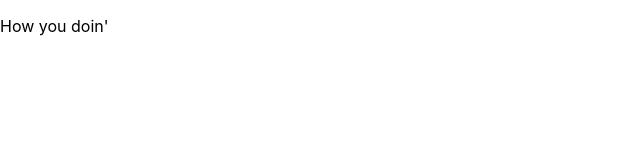
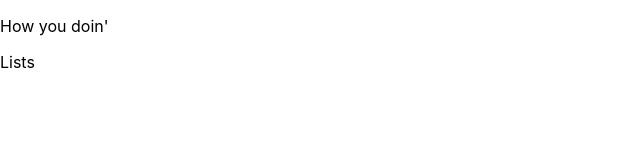
Before and after one commit to SalvadorM271/rubytestapp, a React (Create React App) app in the folder client/: page / in a window 1280 px wide. Shown: the top 160 px of the page, without its empty margins (0-640 px from the left). Built offline with nearby package versions, Linux system fonts and the light colour scheme.

Commit message:
BooksContainer component

```diff
--- a/client/src/App.js
+++ b/client/src/App.js
@@ -1,7 +1,10 @@
+import BooksContainer from "./components/BooksContainer";
+
 function App() {
   return (
     <div>
       <p>How you doin'</p>
+      <BooksContainer />
     </div>
   );
 }
--- /dev/null
+++ b/client/src/components/BooksContainer.js
@@ -0,0 +1,7 @@
+import React, { Component } from "react";
+
+export default class BooksContainer extends Component {
+  render() {
+    return <div className="Lists-container">Lists</div>;
+  }
+}
```
